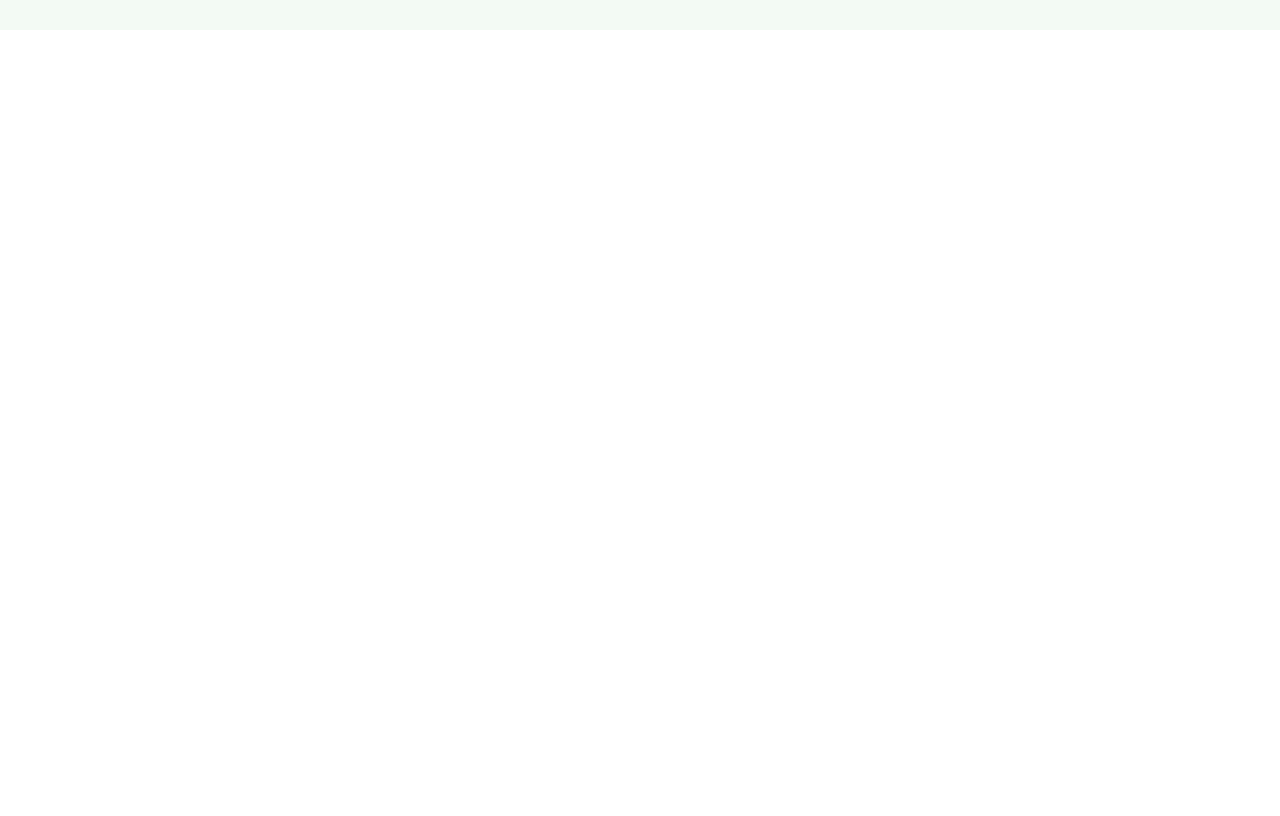
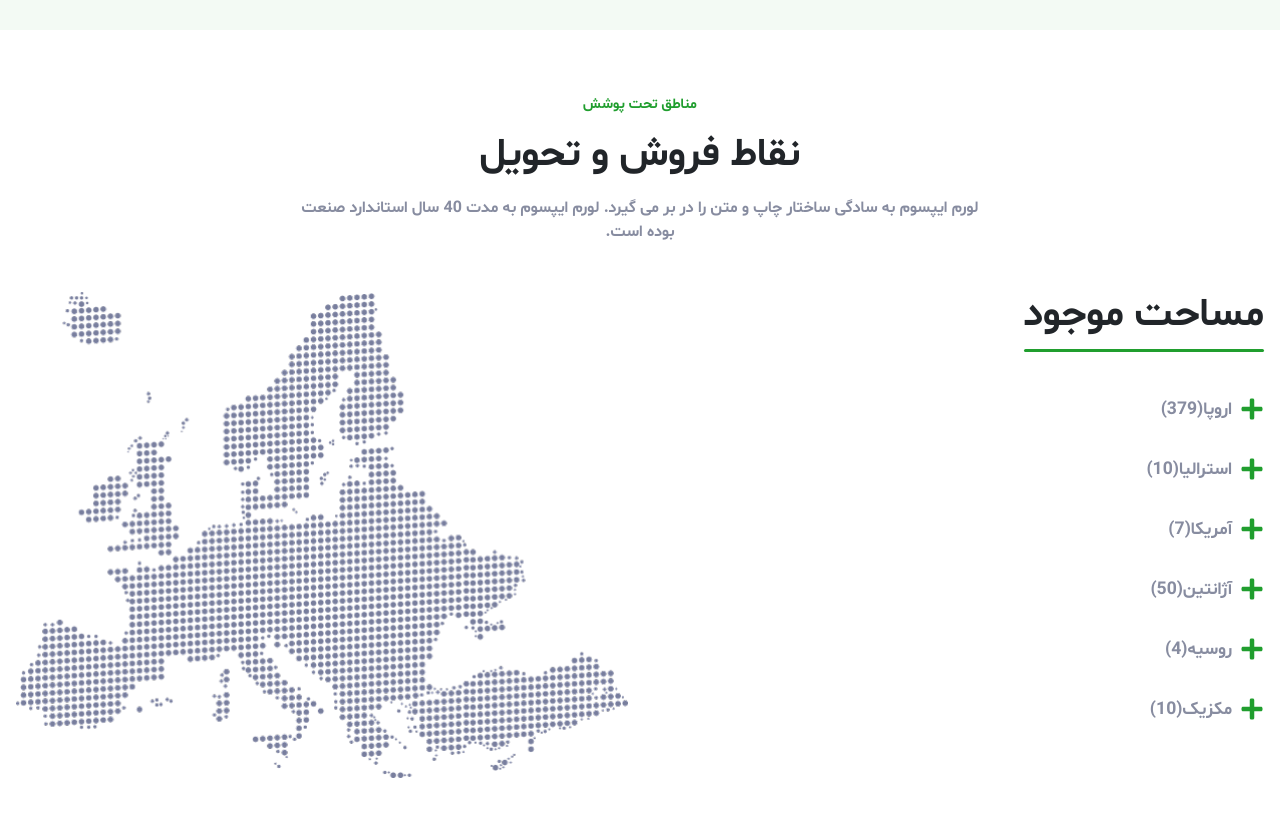
Before and after one commit to mohammadmehdidalvandii/TRIFLES-SHOP, a Next.js app: page / in a window 1280 px wide. Shown: the part 2297-3113 px from the top of the page. Before the commit the page ends 2359 px from the top, so only its background shows below. Built offline with nearby package versions, Linux system fonts and the light colour scheme.

Commit message:
create section country for home-page

```diff
--- a/src/app/page.js
+++ b/src/app/page.js
@@ -1,5 +1,6 @@
 import About from "@/components/template/index/About/About";
 import Banner from "@/components/template/index/Banner/Banner";
+import Country from "@/components/template/index/Country/Country";
 import Triple from "@/components/template/index/Triple/Triple";
 
 export default function Home() {
@@ -8,6 +9,7 @@ export default function Home() {
    <Banner/>
    <Triple/>
    <About/>
+   <Country/>
    </>
   );
 }
--- /dev/null
+++ b/src/components/template/index/Country/Country.js
@@ -0,0 +1,72 @@
+import React from 'react'
+import style from './Country.module.css';
+import TitleCenter from '@/components/module/TitleCenter/TitleCenter';
+import { FaPlus } from "react-icons/fa";
+
+function Country() {
+  return (
+   <section className={style.country}>
+        <div className="containers">
+            <div className="row">
+                <div className="col-12">
+                    <TitleCenter
+                        text='مناطق تحت پوشش'
+                        title='نقاط فروش و تحویل'
+                        desc='لورم ایپسوم به سادگی ساختار چاپ و متن را در بر می گیرد. لورم ایپسوم به مدت 40 سال استاندارد صنعت بوده است.'
+                    />
+                </div>
+            </div>
+            <div className="row mt-5">
+                <div className="col-lg-6 col-md-6 col-sm-12">
+                    <div className={style.country_content}>
+                        <h5 className={style.country_content_title}>مساحت موجود</h5>
+                        <ul className={style.country_items}>
+                            <li className={style.country_item}>
+                                <span className={style.country_item_icon}>
+                                    <FaPlus/>
+                                </span>
+                                <span className={style.country_item_text}>اروپا(379)</span>
+                            </li>
+                            <li className={style.country_item}>
+                                <span className={style.country_item_icon}>
+                                    <FaPlus/>
+                                </span>
+                                <span className={style.country_item_text}>استرالیا(10)</span>
+                            </li>
+                            <li className={style.country_item}>
+                                <span className={style.country_item_icon}>
+                                    <FaPlus/>
+                                </span>
+                                <span className={style.country_item_text}>آمریکا(7)</span>
+                            </li>
+                            <li className={style.country_item}>
+                                <span className={style.country_item_icon}>
+                                    <FaPlus/>
+                                </span>
+                                <span className={style.country_item_text}>آژانتین(50)</span>
+                            </li>
+                            <li className={style.country_item}>
+                                <span className={style.country_item_icon}>
+                                    <FaPlus/>
+                                </span>
+                                <span className={style.country_item_text}>روسیه(4)</span>
+                            </li>
+                            <li className={style.country_item}>
+                                <span className={style.country_item_icon}>
+                                    <FaPlus/>
+                                </span>
+                                <span className={style.country_item_text}>مکزیک(10)</span>
+                            </li>
+                        </ul>
+                    </div>
+                </div>
+                <div className="col-lg-6 col-md-6 col-sm-12">
+                    <img src="/images/map.png" alt="map-image" className={style.country_img} />
+                </div>
+            </div>
+        </div>
+   </section>
+  )
+}
+
+export default Country
--- /dev/null
+++ b/src/components/template/index/Country/Country.module.css
@@ -0,0 +1,45 @@
+.country{
+    display: block;
+    width: 100%;
+    margin: 4rem 0;
+}
+
+.country_content{
+    display: block;
+    width: 100%;
+}
+.country_content_title{
+    display: inline-block;
+    font-family: shabnam_bold;
+    font-size: 2.5rem;
+}
+.country_content_title::after{
+    display: block;
+    content: "";
+    margin-top: 0.6rem;
+    width: 100%;
+    height: 0.2rem;
+    background-color: var(--greenColor2);
+    border-radius: 0.5rem;
+}
+.country_items{
+    display: block;
+    margin-top: 2rem;
+}
+.country_item{
+    display: flex;
+    align-items: center;
+    margin-bottom: 1.5rem;
+}
+.country_item_icon{
+    font-size: 1.5rem;
+    color: var(--greenColor2);
+}
+.country_item_text{
+    margin-right: 0.5rem;
+    font-size: 1.1rem;
+    color: var(--textColor);
+}
+.country_img{
+    width: 100%;
+}
```
Also changed, not shown: public/images/map.png (added).
